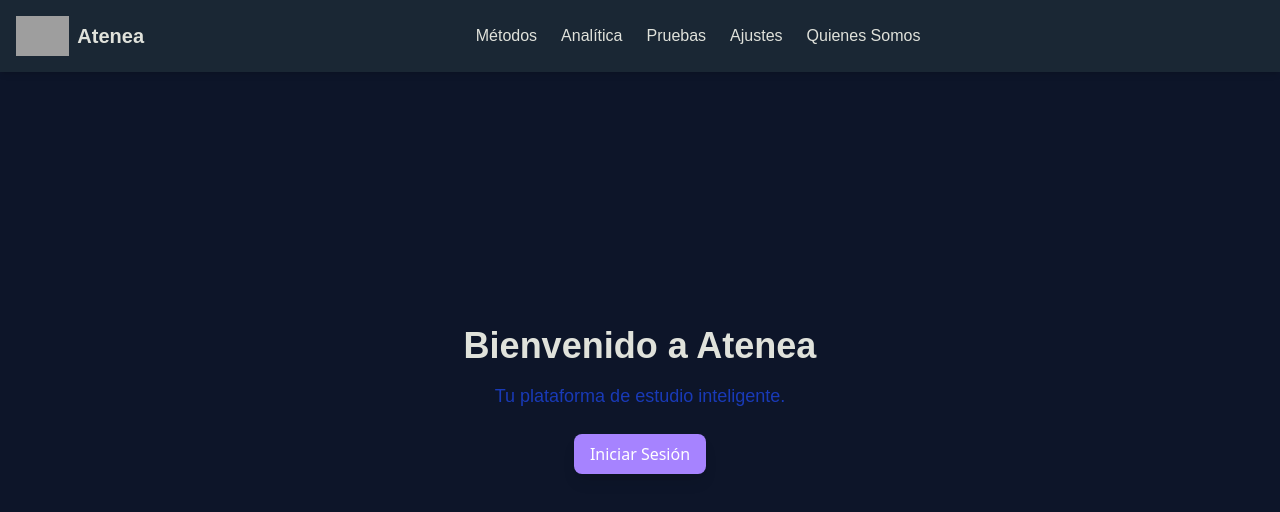
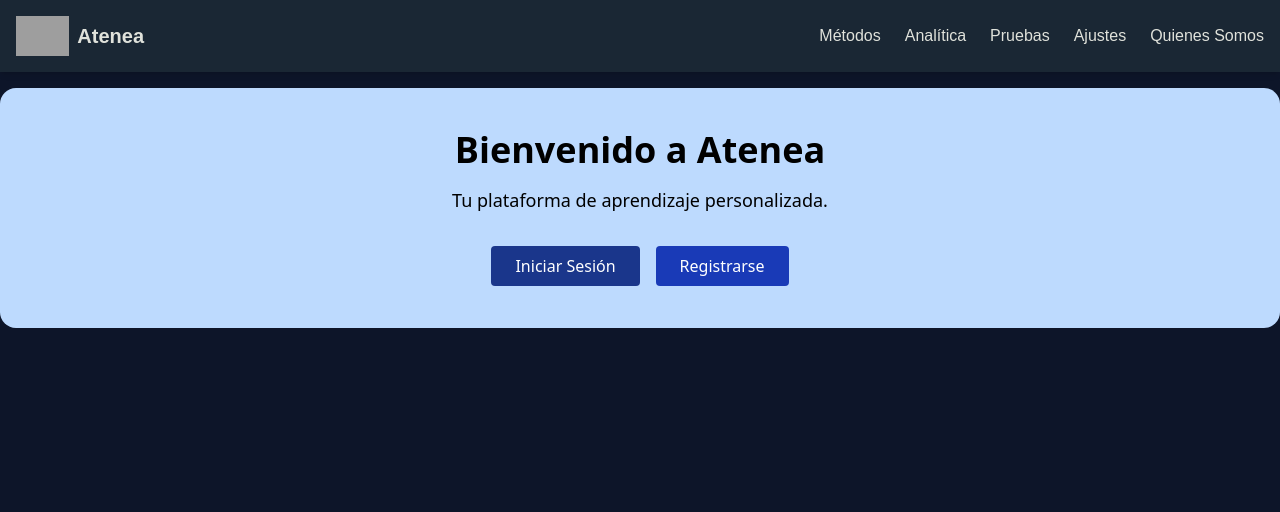
Before and after one commit to andreagori/Atenea, a React (Vite) app in the folder FrontEnd/: page / in a window 1280 px wide. Shown: the top 512 px of the page. Built offline with nearby package versions, Linux system fonts and the light colour scheme; grey boxes are pictures that could not be loaded; a web font is replaced by a local one.

Commit message:
Made a few changes with the HomeScreen, looking to be more similar to my mockups previusly made.

```diff
--- a/FrontEnd/src/components/Banner.tsx
+++ b/FrontEnd/src/components/Banner.tsx
@@ -2,3 +2,27 @@
 Objective: Create a component to render the banner.Include on the bottom of the banner a button to
 redirect to the login and register page.
 */
+import { Link } from "react-router-dom";
+
+export default function Banner() {
+    return (
+        <div className="min-h-screen pt-22">
+            <div className="flex flex-col items-center justify-center min-w-screen h-60 rounded-2xl bg-darkNeutral">
+                <h1 className="text-4xl font-bold text-black mb-4">Bienvenido a Atenea</h1>
+                <p className="text-lg text-black-300 mb-8">Tu plataforma de aprendizaje personalizada.</p>
+                <div className="flex space-x-4">
+                    <Link to="/login">
+                        <button className="bg-darkPrimary text-white px-6 py-2 rounded hover:bg-darkAccent transition duration-300">
+                            Iniciar Sesión
+                        </button>
+                    </Link>
+                    <Link to="/login">
+                        <button className="bg-darkSecondary text-white px-6 py-2 rounded hover:bg-darkAccent transition duration-300">
+                            Registrarse
+                        </button>
+                    </Link>
+                </div>
+            </div>
+        </div>
+    );
+}
--- a/FrontEnd/src/pages/Home.tsx
+++ b/FrontEnd/src/pages/Home.tsx
@@ -1,14 +1,35 @@
+import { Link } from "react-router-dom";
+import Banner from "../components/Banner";
+
 const Home = () => {
   return (
     <div
-      className="flex flex-col items-center justify-center h-screen bg-darkBackground ">
-      <h1 className="text-4xl font-bold font-primary text-darkBgText">Bienvenido a Atenea</h1>
-      <p className="text-lg mt-4 text-darkSecondary font-primary">Tu plataforma de estudio inteligente.</p>
-      <a href="/Login" className="mt-6 px-4 py-2 bg-darkAccent text-white rounded-lg shadow-lg hover:bg-darkAccentHover transition duration-300">
-        Iniciar Sesión
-      </a>
-    </div>
-
+      className="flex flex-col items-center justify-center h-screen bg-darkBackground">
+      {/* NavBar Home */}
+      <div>
+        <header className="bg-darkComponent text-darkBgText shadow-md w-full fixed top-0 left-0 z-50 mb-0">
+          <nav className="container mx-auto flex justify-between items-center p-4">
+            {/* Logo */}
+            <Link to="/" className="flex items-center text-xl font-primary font-semibold">
+              <img src="/path-to-logo.png" alt="Logo" className="h-10 w-auto" />
+              <span className="ml-2">Atenea</span>
+            </Link>
+            {/* Navigation Links */}
+            <div className="hidden md:flex space-x-6 justify-end items-center w-full font-primary">
+              <Link to="/metodos" className="hover:text-darkAccent">Métodos</Link>
+              <Link to="/analitica" className="hover:text-darkAccent">Analítica</Link>
+              <Link to="/pruebas" className="hover:text-darkAccent">Pruebas</Link>
+              <Link to="/ajustes" className="hover:text-darkAccent">Ajustes</Link>
+              <Link to="/QuienesSomos" className="hover:text-darkAccent">Quienes Somos</Link>
+            </div>
+          </nav>
+        </header>
+        {/* NavBar Home End */}
+        {/* Content Home */}
+          <Banner />
+        </div>
+        {/* Content Home End */}
+      </div>
   );
 };
 
--- a/FrontEnd/src/routes/AppRouter.tsx
+++ b/FrontEnd/src/routes/AppRouter.tsx
@@ -1,5 +1,4 @@
 import { BrowserRouter as Router, Routes, Route } from "react-router-dom";
-import Navbar from "../components/Navbar";
 
 import Home from "../pages/Home";
 import Login from "../pages/Login";
@@ -7,7 +6,6 @@ import Login from "../pages/Login";
 const AppRouter = () => {
   return (
     <Router>
-      <Navbar />
       <Routes>
         <Route path="/" element={<Home />} />
         <Route path="/login" element= {<Login />} />
```
